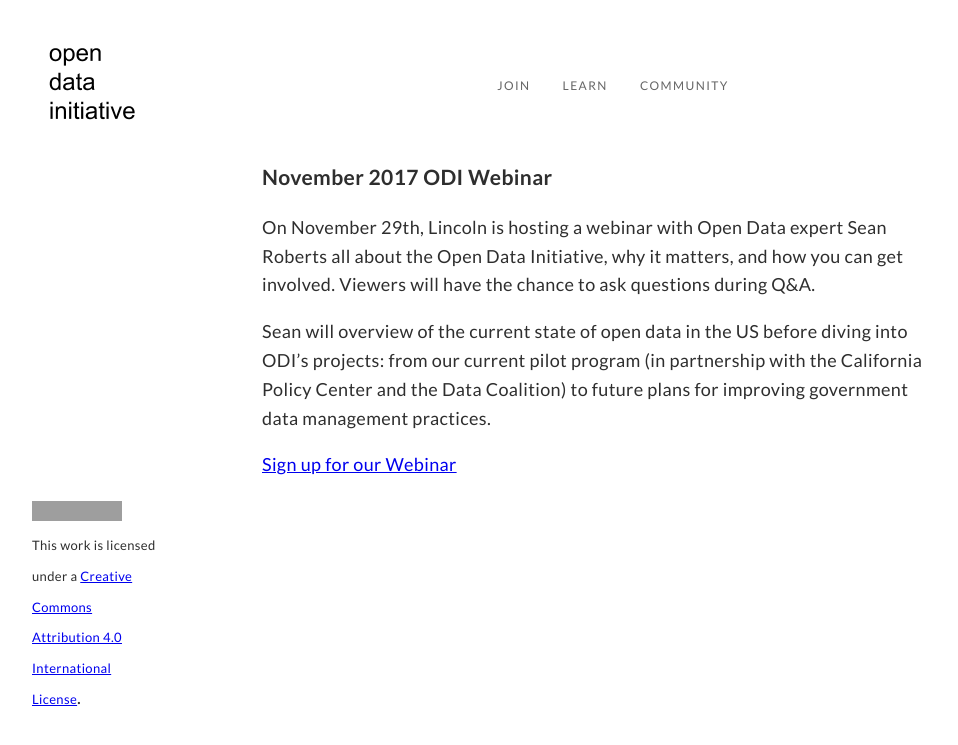
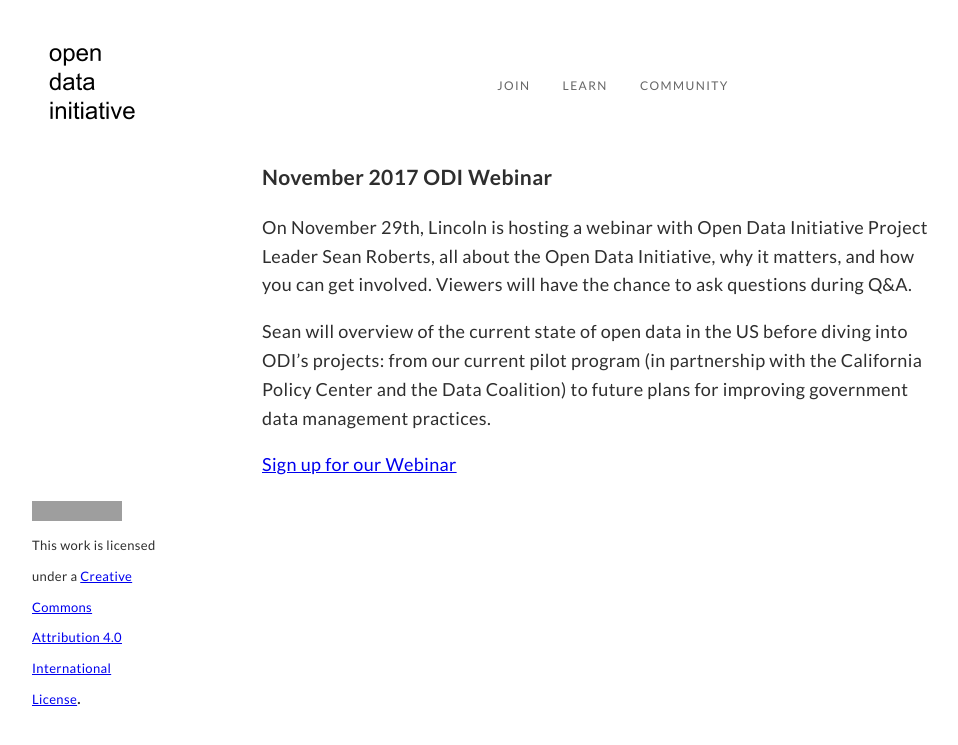
Before and after one commit to opendatainitiative/opendatainitiative.github.io, a Jekyll site: the page built from _posts/2017-11-19-odi-webinar.md, in a window 1280 px wide. Shown: the top 745 px of the page, without its empty margins (35-993 px from the left). Built offline with Jekyll 4.4.1, drawn with Linux system fonts in a browser that asks for light colours; grey boxes are pictures that could not be loaded.

Commit message:
Update webinar event with project leader text

```diff
--- a/_posts/2017-11-19-odi-webinar.md
+++ b/_posts/2017-11-19-odi-webinar.md
@@ -5,7 +5,7 @@ date:   2017-11-19 08:00 -0800
 categories: events
 ---
 ### November 2017 ODI Webinar
-On November 29th, Lincoln is hosting a webinar with Open Data expert Sean Roberts all about the Open Data Initiative, why it matters, and how you can get involved. Viewers will have the chance to ask questions during Q&A.
+On November 29th, Lincoln is hosting a webinar with Open Data Initiative Project Leader Sean Roberts, all about the Open Data Initiative, why it matters, and how you can get involved. Viewers will have the chance to ask questions during Q&A.
 
 Sean will overview of the current state of open data in the US before diving into ODI’s projects: from our current pilot program (in partnership with the California Policy Center and the Data Coalition) to future plans for improving government data management practices.
 
```
